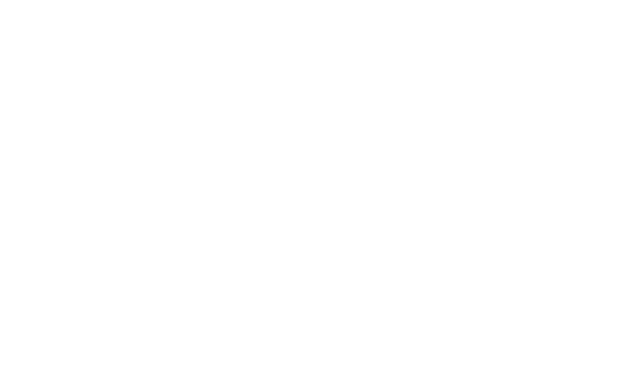
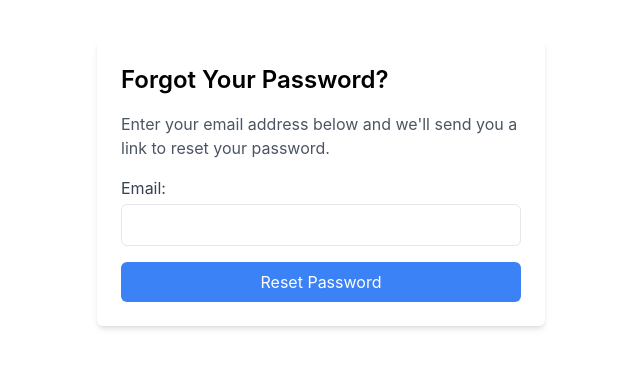
Before and after one commit to Harshsharmaa28/404-FOUND, a React (Create React App) app: page /password/reset in a window 1280 px wide. Before the commit this address had no page. Shown: the top 368 px of the page, without its empty margins (319-959 px from the left). Built offline with nearby package versions, Linux system fonts and the light colour scheme.

Commit message:
Added forget password feature

```diff
--- a/public/index.html
+++ b/public/index.html
@@ -24,7 +24,7 @@
       work correctly both with client-side routing and a non-root public URL.
       Learn how to configure a non-root public URL by running `npm run build`.
     -->
-    <title>React App</title>
+    <title>NeX-Learn</title>
   </head>
   <body>
     <noscript>You need to enable JavaScript to run this app.</noscript>
--- a/src/App.js
+++ b/src/App.js
@@ -18,6 +18,8 @@
 import Profile from "./pages/Profile/Profile";
 import ProfileRef from "./pages/AuthenticatedRefrence/ProfileRef";
 import Navbar from "./components/Navbar/Navbar";
+import ForgotPassword from "./pages/Auth/ForgotPassword";
+import Error from "./pages/Error/Error";
 
 
 function App() {
@@ -103,6 +105,16 @@
       element: <ProfileRef />,
       id: 15,
     },
+    {
+      path: '/password/reset',
+      element: <ForgotPassword/>,
+      id: 16
+    },
+    {
+      path: '/*',
+      element: <Error/>,
+      id: 17
+    }
   ];
 
   return (
--- /dev/null
+++ b/src/pages/Auth/ForgotPassword.jsx
@@ -0,0 +1,65 @@
+import { getAuth, sendPasswordResetEmail } from 'firebase/auth';
+import React from 'react'
+import { useState } from 'react';
+import { useNavigate } from 'react-router-dom';
+import { ToastContainer, toast } from 'react-toastify';
+
+const ForgotPassword = () => {
+    const [email, setEmail] = useState('');
+    const [submitted, setSubmitted] = useState(false);
+    const auth = getAuth();
+    const navigate = useNavigate();
+
+    const handleSubmit = (e) => {
+        e.preventDefault();
+        sendPasswordResetEmail(auth, email)
+            .then(() => {
+                toast.success("Password Reset Email send Successfully");
+                const interval = setTimeout(() => {
+                    navigate('/login')
+                }, 5000);
+            })
+            .catch((error) => {
+                const errorCode = error.code;
+                const errorMessage = error.message;
+                // console.log(errorMessage);
+            });
+        setSubmitted(true);
+    };
+    return (
+        <div className=''>
+            <ToastContainer />
+            <div className="max-w-md mx-auto my-10 p-6 bg-white rounded-md shadow-md">
+                <h2 className="text-2xl font-semibold mb-4">Forgot Your Password?</h2>
+                <p className="text-gray-600 mb-4">
+                    Enter your email address below and we'll send you a link to reset your password.
+                </p>
+                {submitted ? (
+                    <p className="text-green-600 mb-4">A password reset email has been sent to {email}.</p>
+                ) : (
+                    <form onSubmit={handleSubmit}>
+                        <div className="mb-4">
+                            <label htmlFor="email" className="block text-gray-700">Email:</label>
+                            <input
+                                id="email"
+                                type="email"
+                                value={email}
+                                onChange={(e) => setEmail(e.target.value)}
+                                required
+                                className="w-full mt-1 px-4 py-2 border rounded-md focus:outline-none focus:border-blue-400"
+                            />
+                        </div>
+                        <button
+                            type="submit"
+                            className="w-full bg-blue-500 text-white py-2 px-4 rounded-md hover:bg-blue-600"
+                        >
+                            Reset Password
+                        </button>
+                    </form>
+                )}
+            </div>
+        </div>
+    )
+}
+
+export default ForgotPassword
--- a/src/pages/Auth/SignIn.jsx
+++ b/src/pages/Auth/SignIn.jsx
@@ -88,9 +88,9 @@
                 />
                 <label htmlFor="rememberMe">Remember me</label>
               </div>
-              <a href="#fdf" className="hover:underline">
+              <Link to='/password/reset' className="hover:underline">
                 Forgot Password?
-              </a>
+              </Link>
             </div>
             <button
               type="submit"
--- /dev/null
+++ b/src/pages/Error/Error.jsx
@@ -0,0 +1,35 @@
+import { ArrowLeft } from 'lucide-react'
+import React from 'react'
+
+const Error = () => {
+  return (
+    <div className=" h-screen flex justify-center items-center py-10">
+      <div className="text-center">
+        <p className="text-base font-semibold text-black">404</p>
+        <h1 className="mt-2 text-3xl font-bold tracking-tight text-black sm:text-5xl">
+          Page not found
+        </h1>
+        <p className="mt-4 text-base leading-7 text-gray-600">
+          Sorry, we couldn&apos:t find the page you&apos;re looking for.
+        </p>
+        <div className="mt-4 flex items-center justify-center gap-x-3">
+          <button
+            type="button"
+            className="inline-flex items-center rounded-md border border-black px-3 py-2 text-sm font-semibold text-black shadow-sm focus-visible:outline focus-visible:outline-2 focus-visible:outline-offset-2 focus-visible:outline-black"
+          >
+            <ArrowLeft size={16} className="mr-2" />
+            Go back
+          </button>
+          <button
+            type="button"
+            className="rounded-md bg-black px-3 py-2 text-sm font-semibold text-white shadow-sm hover:bg-black/80 focus-visible:outline focus-visible:outline-2 focus-visible:outline-offset-2 focus-visible:outline-black"
+          >
+            Contact us
+          </button>
+        </div>
+      </div>
+    </div>
+  )
+}
+
+export default Error
--- a/tailwind.config.js
+++ b/tailwind.config.js
@@ -6,7 +6,7 @@
   theme: {
     extend: {
       screens: {
-        'vsm': '350px',
+        'vsm': '250px',
       },
     },
   },
```
